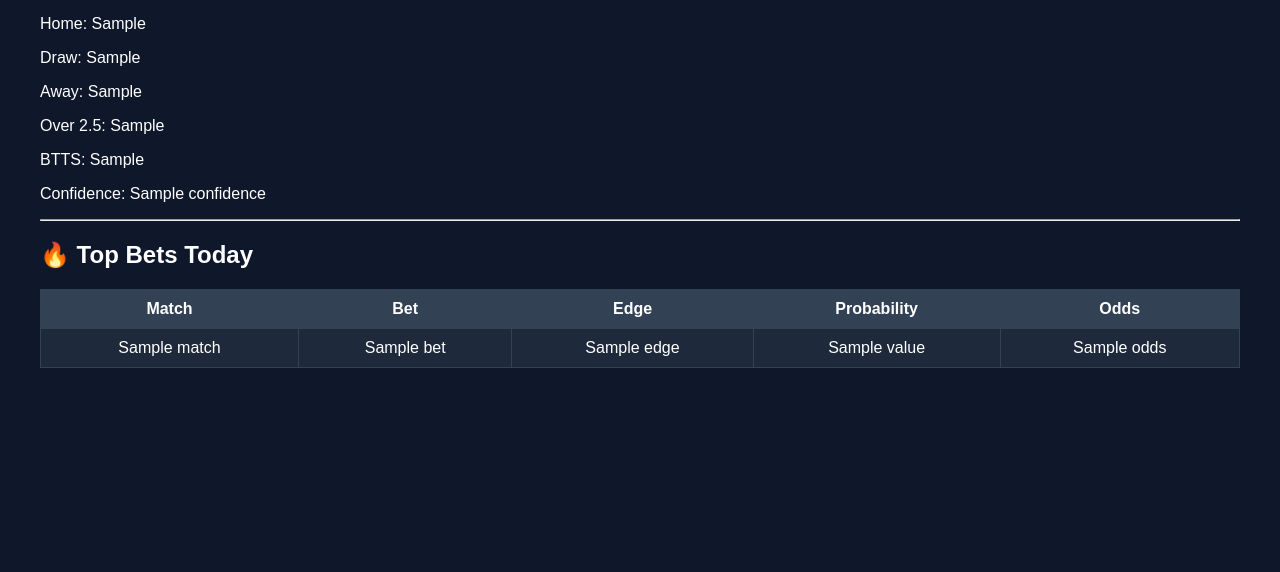
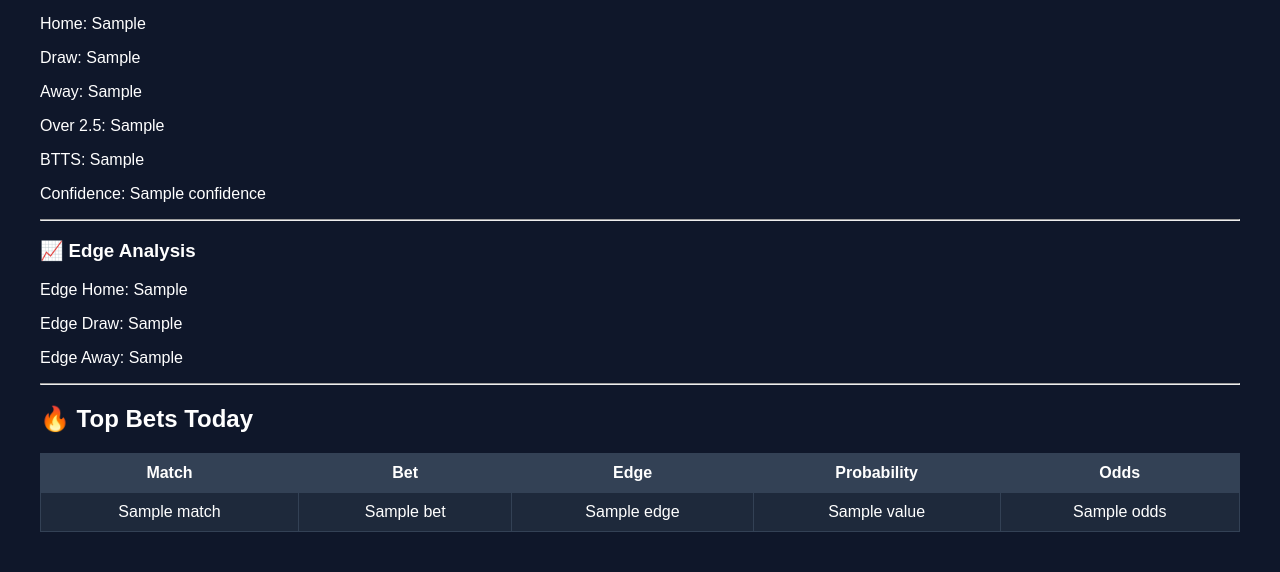
Before and after one commit to pirate-225/football-ai-api, a Flask app: template templates/index.html in a window 1280 px wide. Shown: the part 323-895 px from the top of the page. Before the commit the page ends 691 px from the top, so only its background shows below. Run offline with Flask 3, Linux system fonts and the light colour scheme; the template is opened without the code that fills it: most values are stand-ins (such as "Sample title", 1, 10 or a date in 2020).

Commit message:
fix edge display + full html

```diff
--- a/app.py
+++ b/app.py
@@ -7,6 +7,7 @@ from top_bets import get_top_bets
 app = Flask(__name__)
 
 teams_df = pd.read_csv("data_processed/team_stats.csv")
+
 
 @app.route("/", methods=["GET", "POST"])
 def index():
@@ -19,6 +20,7 @@ def index():
         top_bets = []
 
     if request.method == "POST":
+
         home_team = request.form["home_team"]
         away_team = request.form["away_team"]
 
@@ -35,7 +37,7 @@ def index():
         top_bets=top_bets
     )
 
+
 if __name__ == "__main__":
     port = int(os.environ.get("PORT", 10000))
-    print(f"🚀 APP RUNNING on port {port}")
     app.run(host="0.0.0.0", port=port)
--- a/templates/index.html
+++ b/templates/index.html
@@ -79,12 +79,24 @@
 
 {% if result %}
 <h2>📊 Prediction</h2>
+
 <p>Home: {{ result.prob_home }}</p>
 <p>Draw: {{ result.prob_draw }}</p>
 <p>Away: {{ result.prob_away }}</p>
+
 <p>Over 2.5: {{ result.prob_over }}</p>
 <p>BTTS: {{ result.prob_btts }}</p>
+
 <p>Confidence: {{ result.confidence }}</p>
+
+<hr>
+
+<h3>📈 Edge Analysis</h3>
+
+<p>Edge Home: {{ result.edge_home }}</p>
+<p>Edge Draw: {{ result.edge_draw }}</p>
+<p>Edge Away: {{ result.edge_away }}</p>
+
 {% endif %}
 
 <hr>
```
